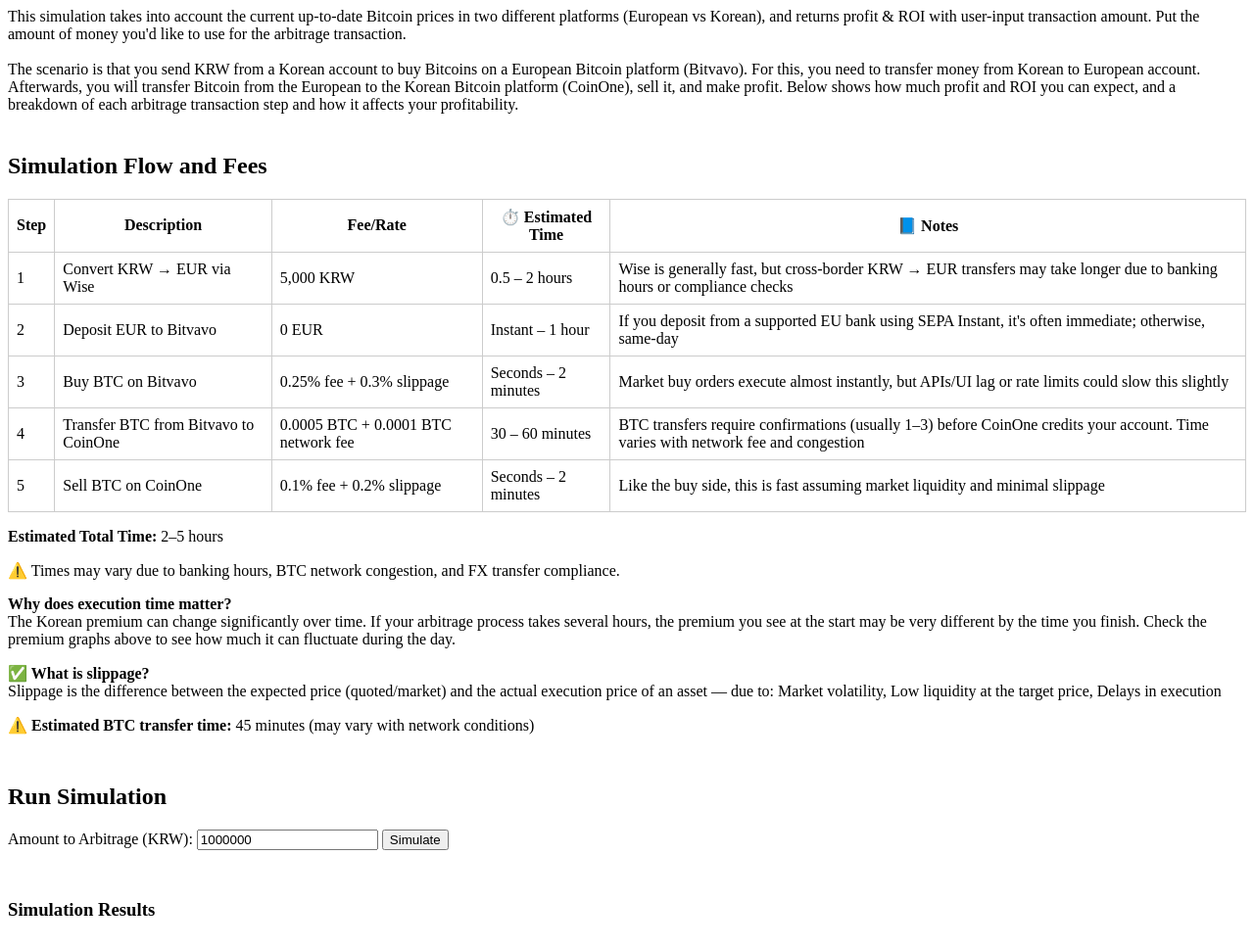
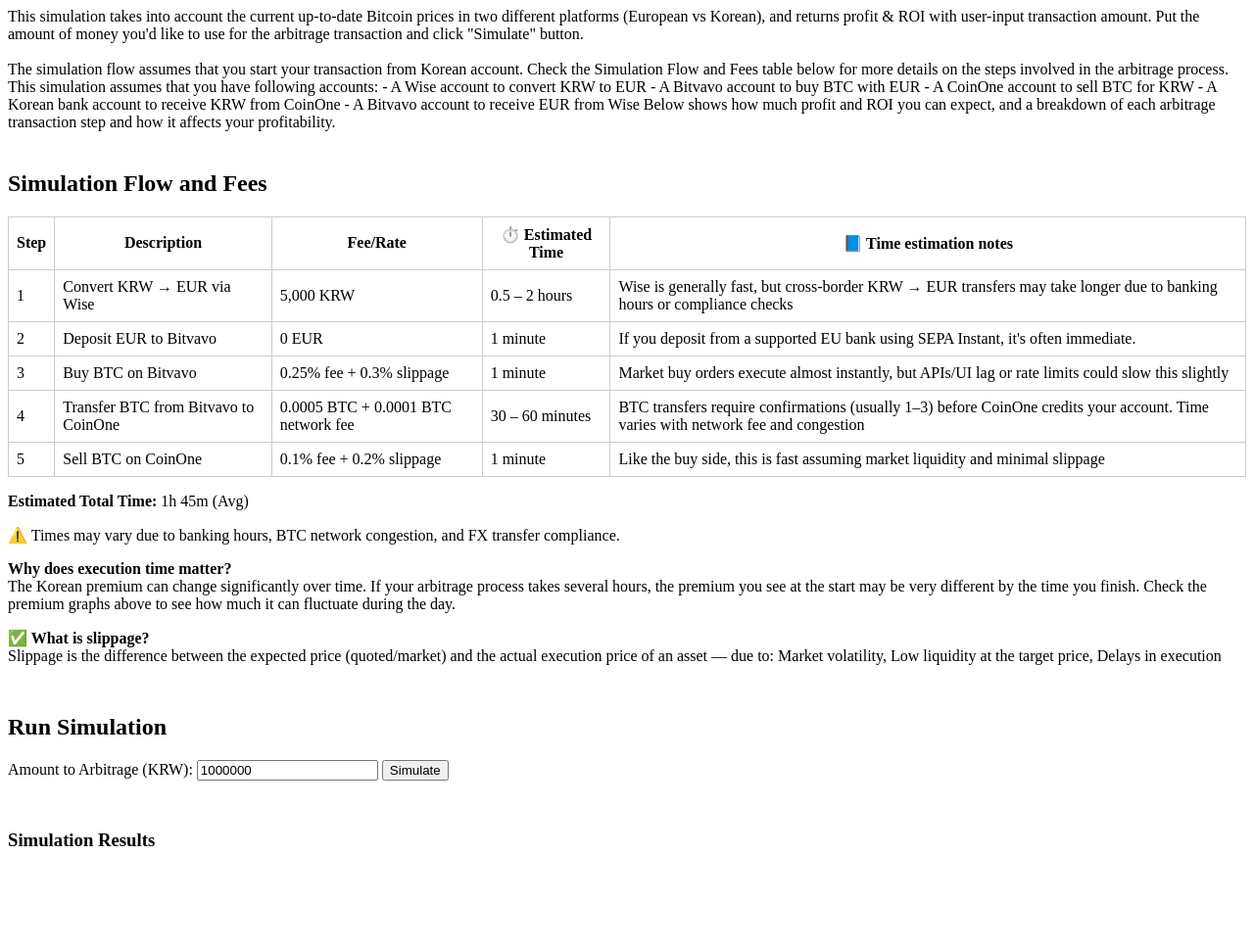
Before and after one commit to dokim804/kimchi-arbitrage-bot, a Flask app: page /tab/simulation in a window 1280 px wide. Shown: the whole page at 98% size. After the commit the page ends 864 px from the top, so only its background shows below. Run offline with Flask 3, Linux system fonts and the light colour scheme.

Commit message:
update profitability simulation tab text

```diff
--- a/app/templates/simulation_partial.html
+++ b/app/templates/simulation_partial.html
@@ -1,6 +1,16 @@
 <div class="explanation centered">
-    This simulation takes into account the current up-to-date Bitcoin prices in two different platforms (European vs Korean), and returns profit & ROI with user-input transaction amount. Put the amount of money you'd like to use for the arbitrage transaction.<br><br>
-    The scenario is that you send KRW from a Korean account to buy Bitcoins on a European Bitcoin platform (Bitvavo). For this, you need to transfer money from Korean to European account. Afterwards, you will transfer Bitcoin from the European to the Korean Bitcoin platform (CoinOne), sell it, and make profit. Below shows how much profit and ROI you can expect, and a breakdown of each arbitrage transaction step and how it affects your profitability.
+    This simulation takes into account the current up-to-date Bitcoin prices in two different platforms (European vs
+    Korean), and returns profit & ROI with user-input transaction amount. Put the amount of money you'd like to use
+    for the arbitrage transaction and click "Simulate" button.<br><br>
+    The simulation flow assumes that you start your transaction from Korean account.
+    Check the Simulation Flow and Fees table below for more details on the steps involved in the arbitrage process.
+    This simulation assumes that you have following accounts:
+    - A Wise account to convert KRW to EUR
+    - A Bitvavo account to buy BTC with EUR
+    - A CoinOne account to sell BTC for KRW
+    - A Korean bank account to receive KRW from CoinOne
+    - A Bitvavo account to receive EUR from Wise
+     Below shows how much profit and ROI you can expect, and a breakdown of each arbitrage transaction step and how it affects your profitability.
 </div>
 
 <div class="centered" style="margin-top:40px;">
@@ -12,7 +22,7 @@
                     <th style="border:1px solid #ccc; padding:8px;">Description</th>
                     <th style="border:1px solid #ccc; padding:8px;">Fee/Rate</th>
                     <th style="border:1px solid #ccc; padding:8px;">⏱️ Estimated Time</th>
-                    <th class="notes-col" style="border:1px solid #ccc; padding:8px;">📘 Notes</th>
+                    <th class="notes-col" style="border:1px solid #ccc; padding:8px;">📘 Time estimation notes</th>
                 </tr>
             </thead>
             <tbody>
@@ -27,14 +37,14 @@
                     <td style="border:1px solid #ccc; padding:8px;">2</td>
                     <td style="border:1px solid #ccc; padding:8px;">Deposit EUR to Bitvavo</td>
                     <td style="border:1px solid #ccc; padding:8px;">0 EUR</td>
-                    <td style="border:1px solid #ccc; padding:8px;">Instant – 1 hour</td>
-                    <td class="notes-col" style="border:1px solid #ccc; padding:8px;">If you deposit from a supported EU bank using SEPA Instant, it's often immediate; otherwise, same-day</td>
+                    <td style="border:1px solid #ccc; padding:8px;">1 minute</td>
+                    <td class="notes-col" style="border:1px solid #ccc; padding:8px;">If you deposit from a supported EU bank using SEPA Instant, it's often immediate.</td>
                 </tr>
                 <tr>
                     <td style="border:1px solid #ccc; padding:8px;">3</td>
                     <td style="border:1px solid #ccc; padding:8px;">Buy BTC on Bitvavo</td>
                     <td style="border:1px solid #ccc; padding:8px;">0.25% fee + 0.3% slippage</td>
-                    <td style="border:1px solid #ccc; padding:8px;">Seconds – 2 minutes</td>
+                    <td style="border:1px solid #ccc; padding:8px;">1 minute</td>
                     <td class="notes-col" style="border:1px solid #ccc; padding:8px;">Market buy orders execute almost instantly, but APIs/UI lag or rate limits could slow this slightly</td>
                 </tr>
                 <tr>
@@ -48,13 +58,13 @@
                     <td style="border:1px solid #ccc; padding:8px;">5</td>
                     <td style="border:1px solid #ccc; padding:8px;">Sell BTC on CoinOne</td>
                     <td style="border:1px solid #ccc; padding:8px;">0.1% fee + 0.2% slippage</td>
-                    <td style="border:1px solid #ccc; padding:8px;">Seconds – 2 minutes</td>
+                    <td style="border:1px solid #ccc; padding:8px;">1 minute</td>
                     <td class="notes-col" style="border:1px solid #ccc; padding:8px;">Like the buy side, this is fast assuming market liquidity and minimal slippage</td>
                 </tr>
             </tbody>
         </table>
         <div class="explanation-block">
-            <p><b>Estimated Total Time:</b> 2–5 hours</p>
+            <p><b>Estimated Total Time:</b> 1h 45m (Avg)</p>
             <p>⚠️ Times may vary due to banking hours, BTC network congestion, and FX transfer compliance.</p>
             <p><b>Why does execution time matter?</b><br>
             The Korean premium can change significantly over time. If your arbitrage process takes several hours, the premium you see at the start may be very different by the time you finish. Check the premium graphs above to see how much it can fluctuate during the day.</p>
@@ -64,7 +74,6 @@
 <div class="explanation-block">
     <p><b>✅ What is slippage?</b><br>
     Slippage is the difference between the expected price (quoted/market) and the actual execution price of an asset — due to: Market volatility, Low liquidity at the target price, Delays in execution</p>
-    <p><b>⚠️ Estimated BTC transfer time:</b> 45 minutes (may vary with network conditions)</p>
 </div>
 
 <h2 class="centered" style="margin-top:50px;">Run Simulation</h2>
```
